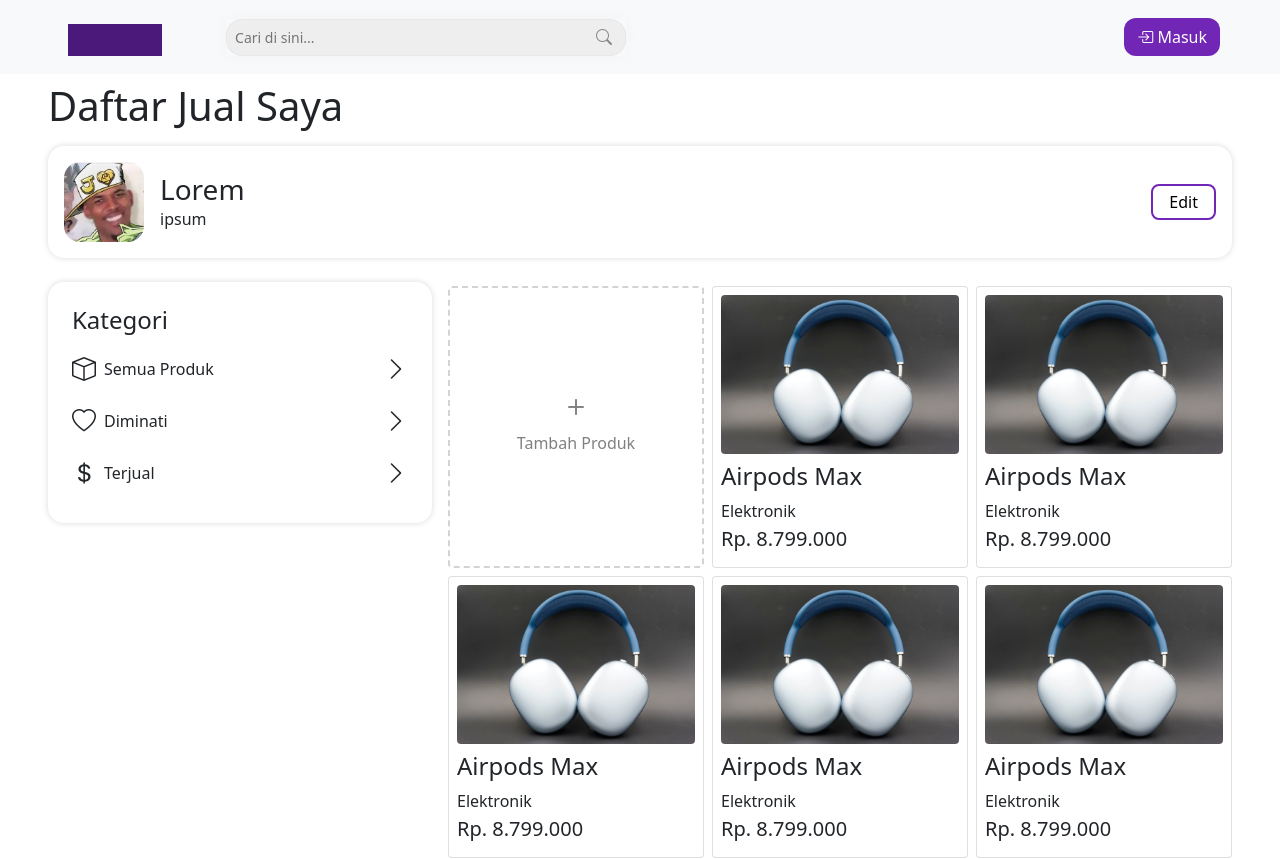
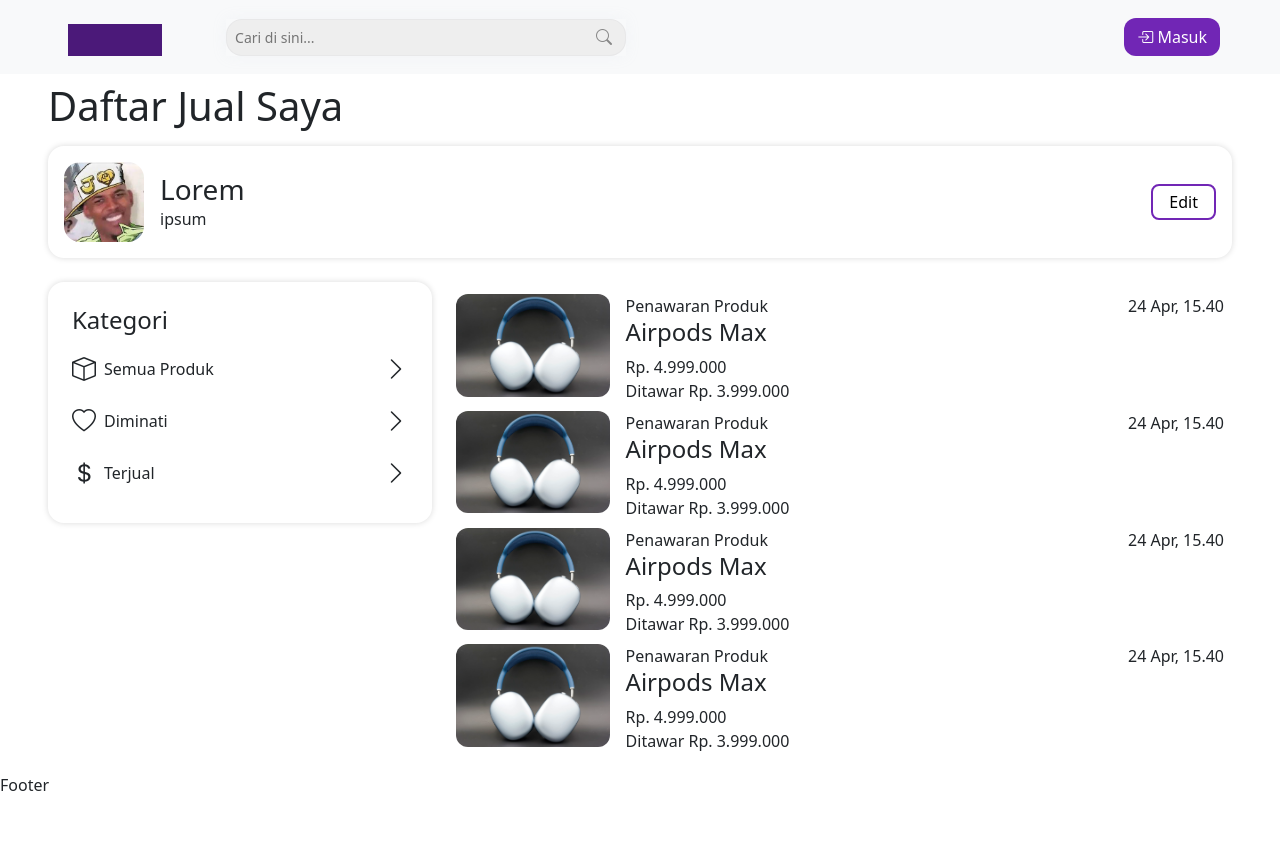
Before and after one commit to tugas-akhir-iti/frontend, a Next.js app: page /daftarjual in a window 1280 px wide. Shown: the top 859 px of the page. After the commit the page ends 800 px from the top, so only its background shows below. Built offline with nearby package versions, Linux system fonts and the light colour scheme.

Commit message:
[kanzoon] seller product list view

```diff
--- /dev/null
+++ b/components/gridSeller.js
@@ -0,0 +1,46 @@
+import React from "react";
+import ItemCard from "./itemCard";
+
+function GridSeller() {
+  return (
+    <>
+      <div className="col-6 col-md-4 d-flex">
+        <button
+          className="flex-fill d-flex flex-column justify-content-center rounded"
+          style={{
+            borderStyle: "dashed",
+            borderWidth: "2px",
+            borderColor: "lightgray",
+            color: "gray",
+          }}
+        >
+          <i className="bi bi-plus mx-auto" style={{ fontSize: "2rem" }}></i>
+          <p className="mx-auto">Tambah Produk</p>
+        </button>
+      </div>
+      <div className="col-6 col-md-4">
+        <ItemCard></ItemCard>
+      </div>
+      <div className="col-6 col-md-4">
+        <ItemCard></ItemCard>
+      </div>
+      <div className="col-6 col-md-4">
+        <ItemCard></ItemCard>
+      </div>
+      <div className="col-6 col-md-4">
+        <ItemCard></ItemCard>
+      </div>
+      <div className="col-6 col-md-4">
+        <ItemCard></ItemCard>
+      </div>
+      <div className="col-6 col-md-4">
+        <ItemCard></ItemCard>
+      </div>
+      <div className="col-6 col-md-4">
+        <ItemCard></ItemCard>
+      </div>
+    </>
+  );
+}
+
+export default GridSeller;
--- /dev/null
+++ b/components/itemList.js
@@ -0,0 +1,26 @@
+import React from "react";
+
+function ItemList() {
+  return (
+    <div className="d-flex gap-3 container-fluid my-2">
+      <div style={{ width: "20%" }}>
+        <img
+          style={{ width: "100%", borderRadius: "12px" }}
+          src="airpodsmax.jpg"
+          alt="barang"
+        />
+      </div>
+      <div className="d-flex flex-column flex-grow-1">
+        <div className="d-flex flex-grow justify-content-between">
+          <p className="m-0">Penawaran Produk</p>
+          <p className="m-0">24 Apr, 15.40</p>
+        </div>
+        <h4>Airpods Max</h4>
+        <p className="m-0">Rp. 4.999.000</p>
+        <p className="m-0">Ditawar Rp. 3.999.000</p>
+      </div>
+    </div>
+  );
+}
+
+export default ItemList;
--- /dev/null
+++ b/components/listSeller.js
@@ -0,0 +1,23 @@
+import React from "react";
+import ItemList from "./itemList";
+
+function ListSeller() {
+  return (
+    <div>
+      <li>
+      <ItemList />
+      </li>
+      <li>
+      <ItemList />
+      </li>
+      <li>
+      <ItemList />
+      </li>
+      <li>
+      <ItemList />
+      </li>
+    </div>
+  );
+}
+
+export default ListSeller;
--- a/pages/daftarjual/index.js
+++ b/pages/daftarjual/index.js
@@ -1,10 +1,11 @@
 import React from "react";
 import Head from "next/head";
 import CategoryCard from "../../components/categoryCard";
-import ItemCard from "../../components/itemCard";
 import OwnerCard from "../../components/ownerCard";
 import MainLayout from "../../layout/mainLayout";
 import useResize from "../../hooks/useResize";
+import GridSeller from "../../components/gridSeller";
+import ListSeller from "../../components/listSeller";
 
 export default function DaftarJual() {
   const category = [
@@ -97,44 +98,8 @@
                 "container-fluid m-0 row p-1 g-2" + (screen.md ? " col-8" : "")
               }
             >
-              <div className="col-6 col-md-4 d-flex">
-                <button
-                  className="flex-fill d-flex flex-column justify-content-center rounded"
-                  style={{
-                    borderStyle: "dashed",
-                    borderWidth: "2px",
-                    borderColor: "lightgray",
-                    color: "gray",
-                  }}
-                >
-                  <i
-                    className="bi bi-plus mx-auto"
-                    style={{ fontSize: "2rem" }}
-                  ></i>
-                  <p className="mx-auto">Tambah Produk</p>
-                </button>
-              </div>
-              <div className="col-6 col-md-4">
-                <ItemCard></ItemCard>
-              </div>
-              <div className="col-6 col-md-4">
-                <ItemCard></ItemCard>
-              </div>
-              <div className="col-6 col-md-4">
-                <ItemCard></ItemCard>
-              </div>
-              <div className="col-6 col-md-4">
-                <ItemCard></ItemCard>
-              </div>
-              <div className="col-6 col-md-4">
-                <ItemCard></ItemCard>
-              </div>
-              <div className="col-6 col-md-4">
-                <ItemCard></ItemCard>
-              </div>
-              <div className="col-6 col-md-4">
-                <ItemCard></ItemCard>
-              </div>
+              {/* <GridSeller /> */}
+              <ListSeller/>
             </div>
           </div>
         </div>
--- a/pages/index.js
+++ b/pages/index.js
@@ -3,7 +3,6 @@
 /* eslint-disable @next/next/no-sync-scripts */
 import Head from "next/head";
 import MainLayout from "../layout/mainLayout";
-import Header from "../components/header";
 import styles from "../styles/Home.module.css";
 
 export default function Home() {
@@ -16,7 +15,7 @@
         <script
           src="https://cdn.jsdelivr.net/npm/bootstrap@5.1.3/dist/js/bootstrap.bundle.min.js"
           integrity="sha384-ka7Sk0Gln4gmtz2MlQnikT1wXgYsOg+OMhuP+IlRH9sENBO0LRn5q+8nbTov4+1p"
-          crossorigin="anonymous"
+          crossOrigin="anonymous"
         ></script>
         <link
           href="https://cdn.jsdelivr.net/npm/bootstrap@5.1.3/dist/css/bootstrap.min.css"
--- a/styles/globals.css
+++ b/styles/globals.css
@@ -20,7 +20,7 @@
   box-sizing: border-box;
 }
 
-button {
+button,li {
   all: unset;
 }
 
```
